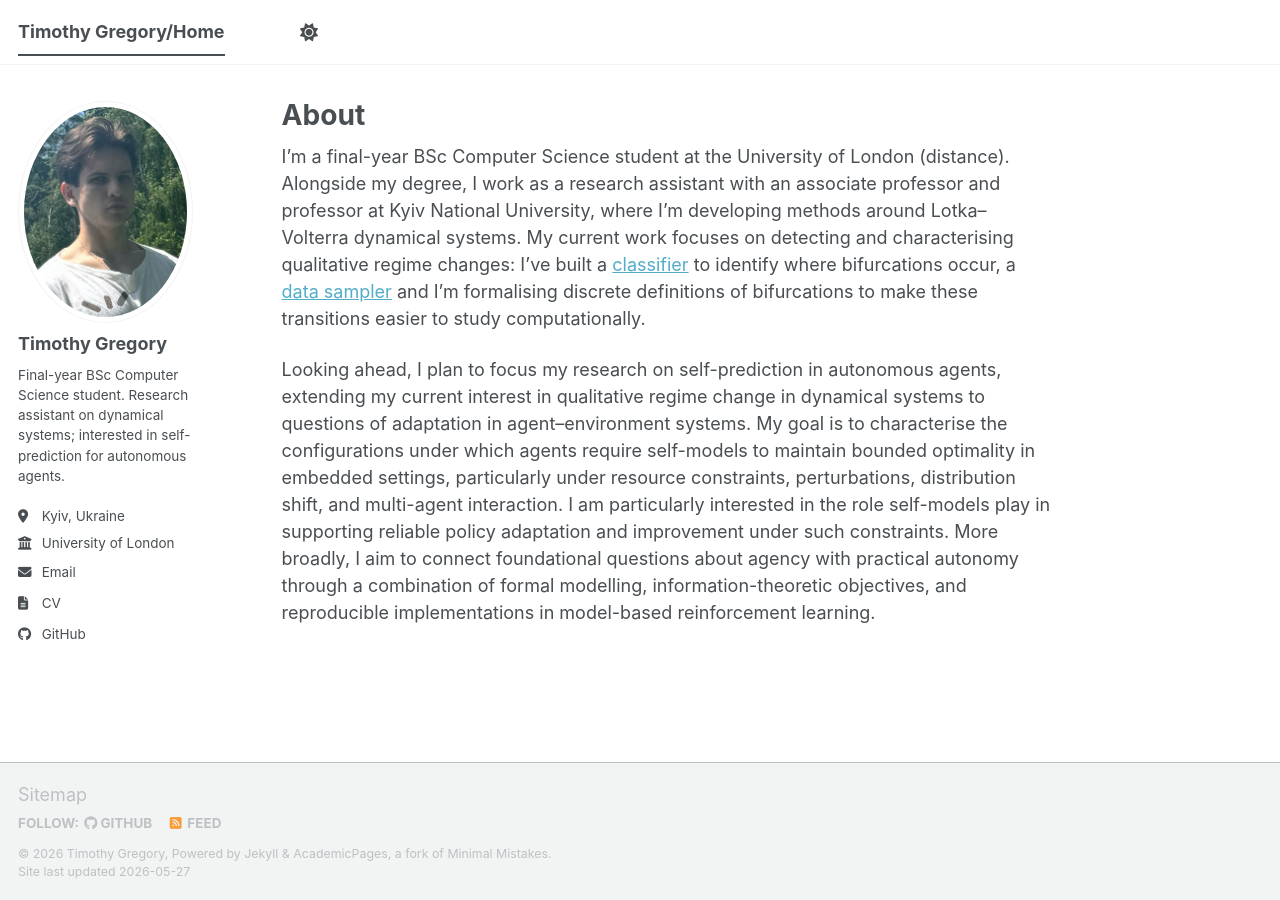
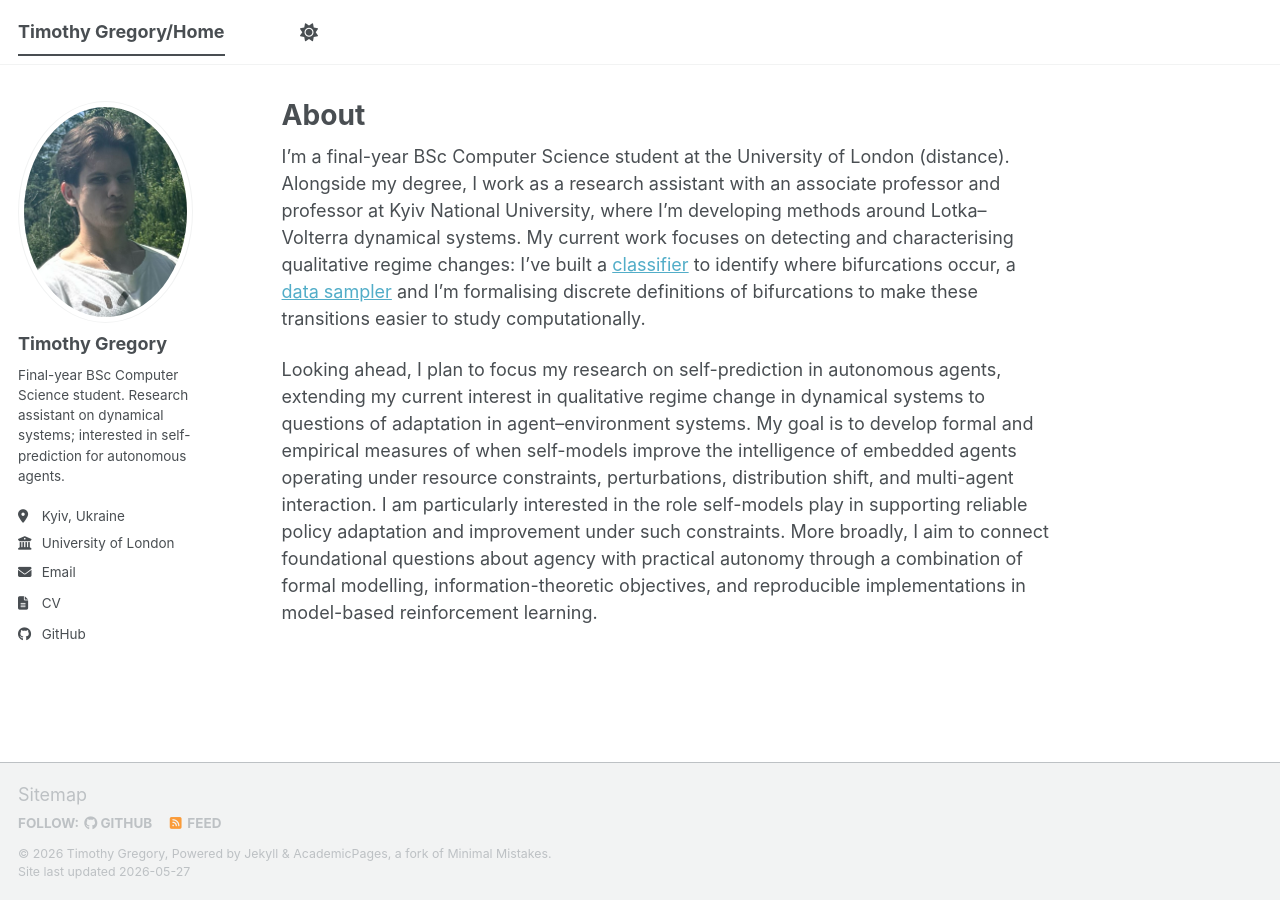
Before and after one commit to timgrego/timgrego.github.io, a Jekyll site: the page built from _pages/about.md, in a window 1280 px wide. Built offline with Jekyll 4.4.1, drawn with Linux system fonts in a browser that asks for light colours; a script bundle is joined from its source files by our own code; library files that are not in the unit come from our copies.

Commit message:
Update about.md

```diff
--- a/_pages/about.md
+++ b/_pages/about.md
@@ -9,4 +9,4 @@ redirect_from:
 
 I’m a final-year BSc Computer Science student at the University of London (distance). Alongside my degree, I work as a research assistant with an associate professor and professor at Kyiv National University, where I’m developing methods around Lotka–Volterra dynamical systems. My current work focuses on detecting and characterising qualitative regime changes: I’ve built a [classifier](https://colab.research.google.com/drive/14hyrvOq-P15kOHfaZ-jK-YE5_oUGTOGy?usp=sharing) to identify where bifurcations occur, a [data sampler](https://colab.research.google.com/drive/1_8-MxDX5rhN03MLnKzW6xNJGtExdcETp?usp=sharing) and I’m formalising discrete definitions of bifurcations to make these transitions easier to study computationally.
 
-Looking ahead, I plan to focus my research on self-prediction in autonomous agents, extending my current interest in qualitative regime change in dynamical systems to questions of adaptation in agent–environment systems. My goal is to characterise the configurations under which agents require self-models to maintain bounded optimality in embedded settings, particularly under resource constraints, perturbations, distribution shift, and multi-agent interaction. I am particularly interested in the role self-models play in supporting reliable policy adaptation and improvement under such constraints. More broadly, I aim to connect foundational questions about agency with practical autonomy through a combination of formal modelling, information-theoretic objectives, and reproducible implementations in model-based reinforcement learning.
+Looking ahead, I plan to focus my research on self-prediction in autonomous agents, extending my current interest in qualitative regime change in dynamical systems to questions of adaptation in agent–environment systems. My goal is to develop formal and empirical measures of when self-models improve the intelligence of embedded agents operating under resource constraints, perturbations, distribution shift, and multi-agent interaction. I am particularly interested in the role self-models play in supporting reliable policy adaptation and improvement under such constraints. More broadly, I aim to connect foundational questions about agency with practical autonomy through a combination of formal modelling, information-theoretic objectives, and reproducible implementations in model-based reinforcement learning.
```
